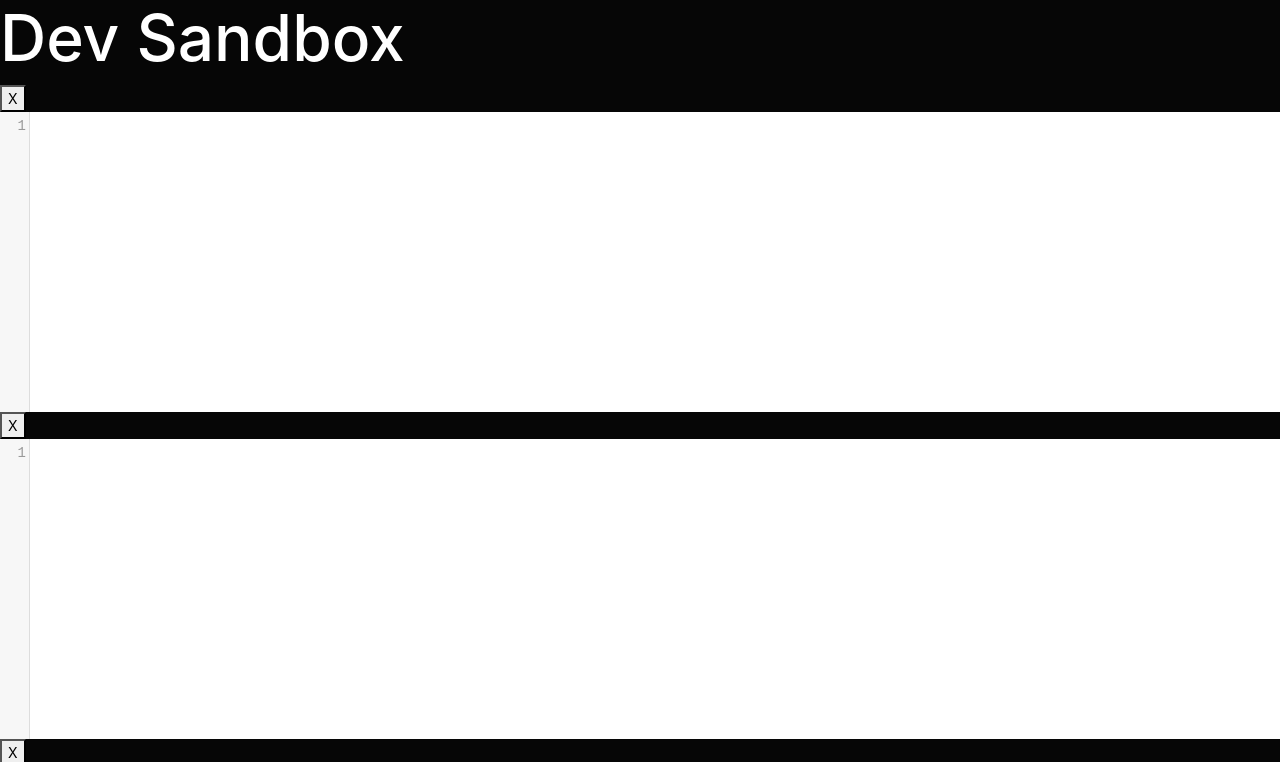
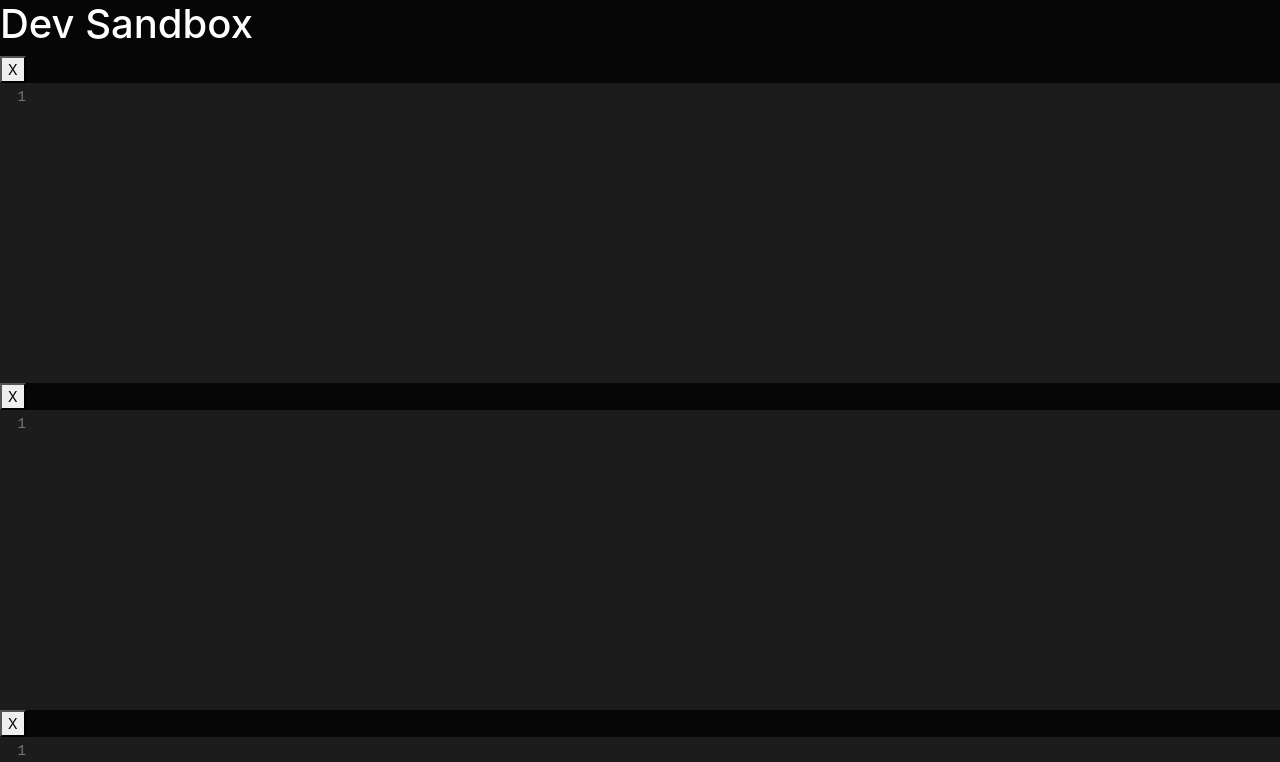
Before and after one commit to machinesandpixels/5minute_shorts, a React (Create React App) app in the folder frontend/: page / in a window 1280 px wide. Shown: the top 762 px of the page. Built offline with nearby package versions, Linux system fonts and the light colour scheme.

Commit message:
Created Header component and layout folder

```diff
--- a/frontend/src/components/App.js
+++ b/frontend/src/components/App.js
@@ -1,10 +1,11 @@
 import React from 'react';
+import Header from '../layout/Header';
 import Editor from './Editor';
 
 const App = () => {
   return (
     <div>
-      <h1>  Dev Sandbox </h1>
+     <Header />
       <div className="pane top-pane">
         <Editor></Editor>
         <Editor></Editor>
--- a/frontend/src/components/Editor.js
+++ b/frontend/src/components/Editor.js
@@ -1,6 +1,7 @@
 import React from 'react';
 import 'codemirror/lib/codemirror.css';
 import 'codemirror/theme/material.css';
+import 'codemirror/theme/yonce.css';
 import 'codemirror/mode/xml/xml';
 import 'codemirror/mode/css/css';
 import 'codemirror/mode/javascript/javascript';
@@ -27,6 +28,7 @@ const Editor = ({ title, value, language, onChange }) => {
                     lint: true,
                     lineNumbers: true,
                     mode: language,
+                    theme: "yonce"
                 }}
             />
         </div>
--- /dev/null
+++ b/frontend/src/layout/Header.js
@@ -0,0 +1,11 @@
+import React from 'react'
+
+const Header = () => {
+    return (
+        <div>
+             <h3>  Dev Sandbox </h3>
+        </div>
+    )
+}
+
+export default Header;
```
